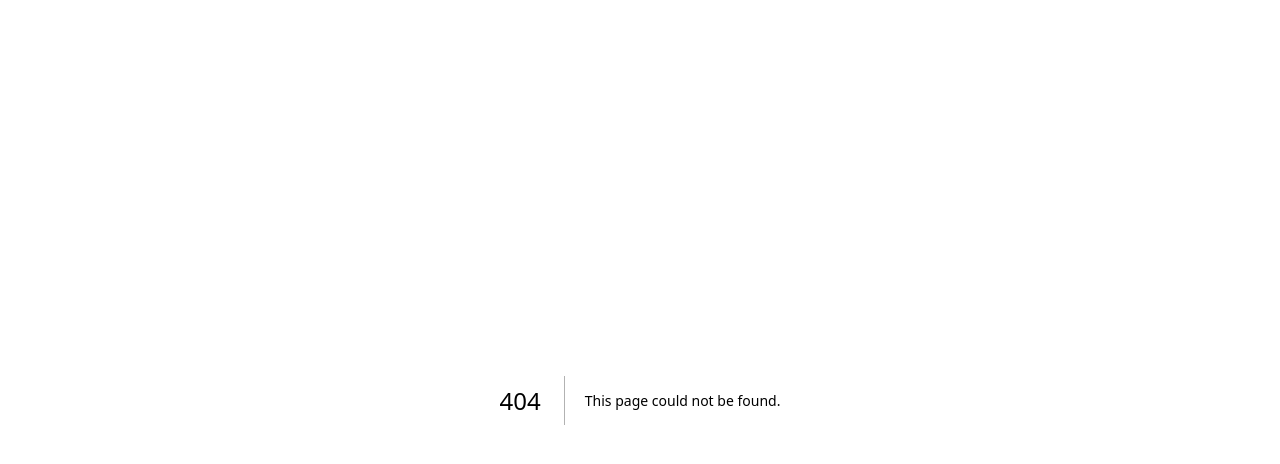
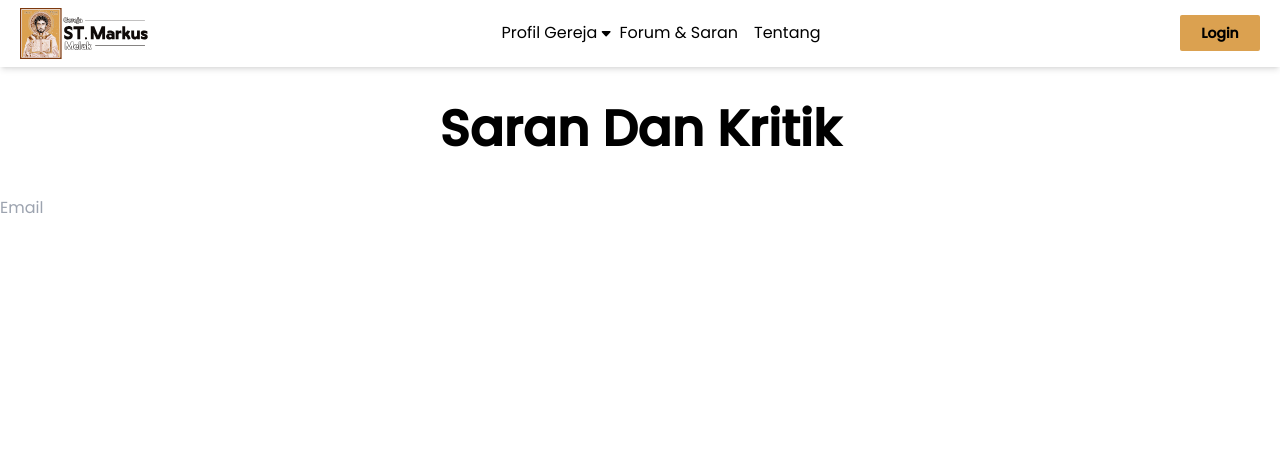
Before and after one commit to HaiPigGi/church-app, a Next.js app in the folder next-app/: page /pages/saran in a window 1280 px wide. Before the commit this address had no page. Shown: the top 464 px of the page. Built offline with nearby package versions, Linux system fonts and the light colour scheme.

Commit message:
modified:   next-app/src/app/pages/admin/page.jsx 	new file:   next-app/src/app/pages/saran/page.jsx 	modified:   next-app/src/components/Fragments/Navbar/index.jsx

```diff
--- a/next-app/src/app/pages/admin/page.jsx
+++ b/next-app/src/app/pages/admin/page.jsx
@@ -0,0 +1,12 @@
+
+export default function admin(){
+
+    return(
+        <div className="bg-white">
+            <div className="flex justify-center items-center mt-5">
+                <h1 className="text-center font-bold text-xl">Welcome Admin</h1>
+            </div>
+        </div>
+    )
+
+}
--- /dev/null
+++ b/next-app/src/app/pages/saran/page.jsx
@@ -0,0 +1,21 @@
+import MainLayout from "@/components/Layouts/MainLayout";
+import Footer from "@/components/Fragments/Footer";
+
+export default function saran() {
+  return (
+  <MainLayout>
+    <div className="bg-white mt-[5rem] flex justify-center items-center">
+        <h1 className="font-bold text-[50px] text-center text-black text-shadow1 mt-3">Saran Dan Kritik</h1>
+    </div>
+    <div className="flex">
+        <div className="absolute justify-center items-center">
+            <input
+            type="text "
+            className="w-56 h-20 border-slate-950 "
+            placeholder="Email"/>
+
+        </div>
+    </div>
+  </MainLayout>
+  )
+}
--- a/next-app/src/components/Fragments/Navbar/index.jsx
+++ b/next-app/src/components/Fragments/Navbar/index.jsx
@@ -64,7 +64,7 @@ function Navbar({props}){
                     </div>
                 </div>
                 <div className='flex justify-center items-center h-full w-full text-center'>
-                    <NavLinks href="/" intent="netral" size="extraSmall">
+                    <NavLinks href="/pages/saran" intent="netral" size="extraSmall">
                         <i className="ri-question-answer-fill block text-center ri-xl mb-2 text-slate-500 active:text-secondary"></i>
                         Forum & Saran
                     </NavLinks>
```
